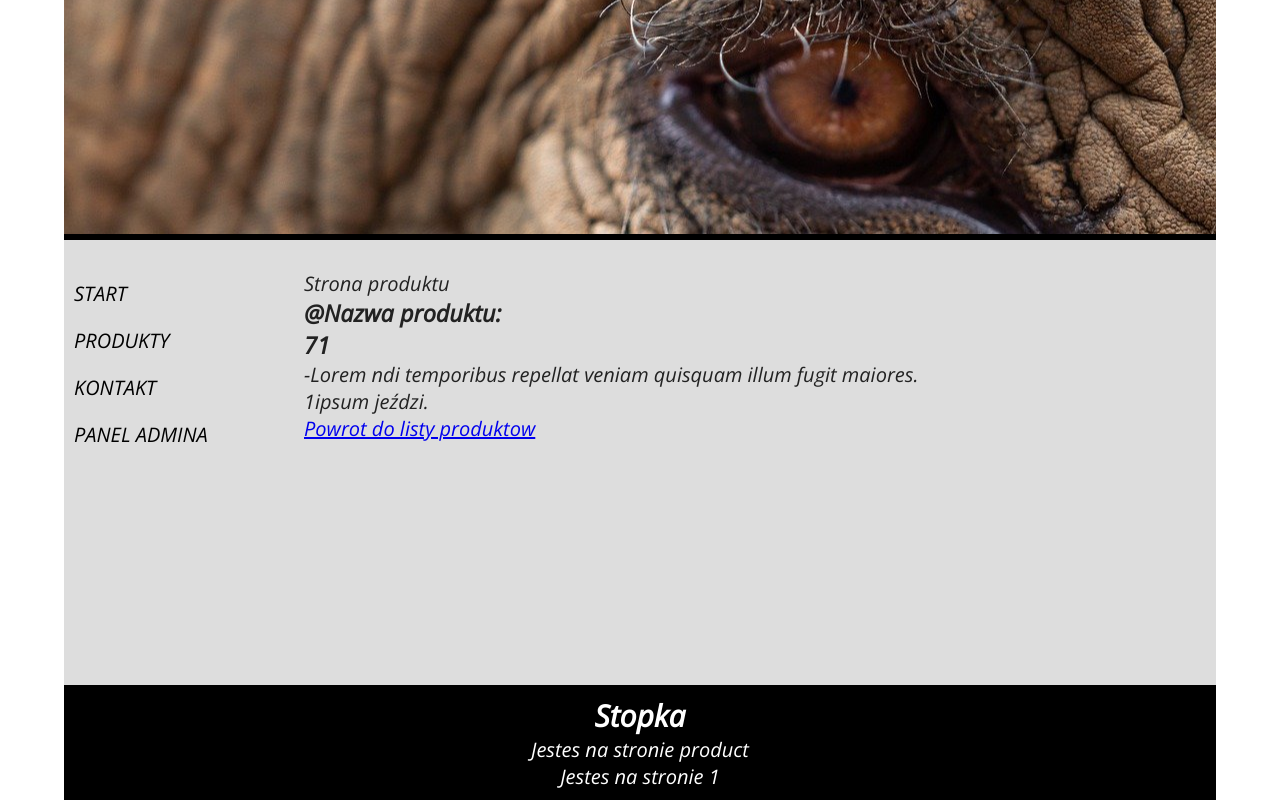
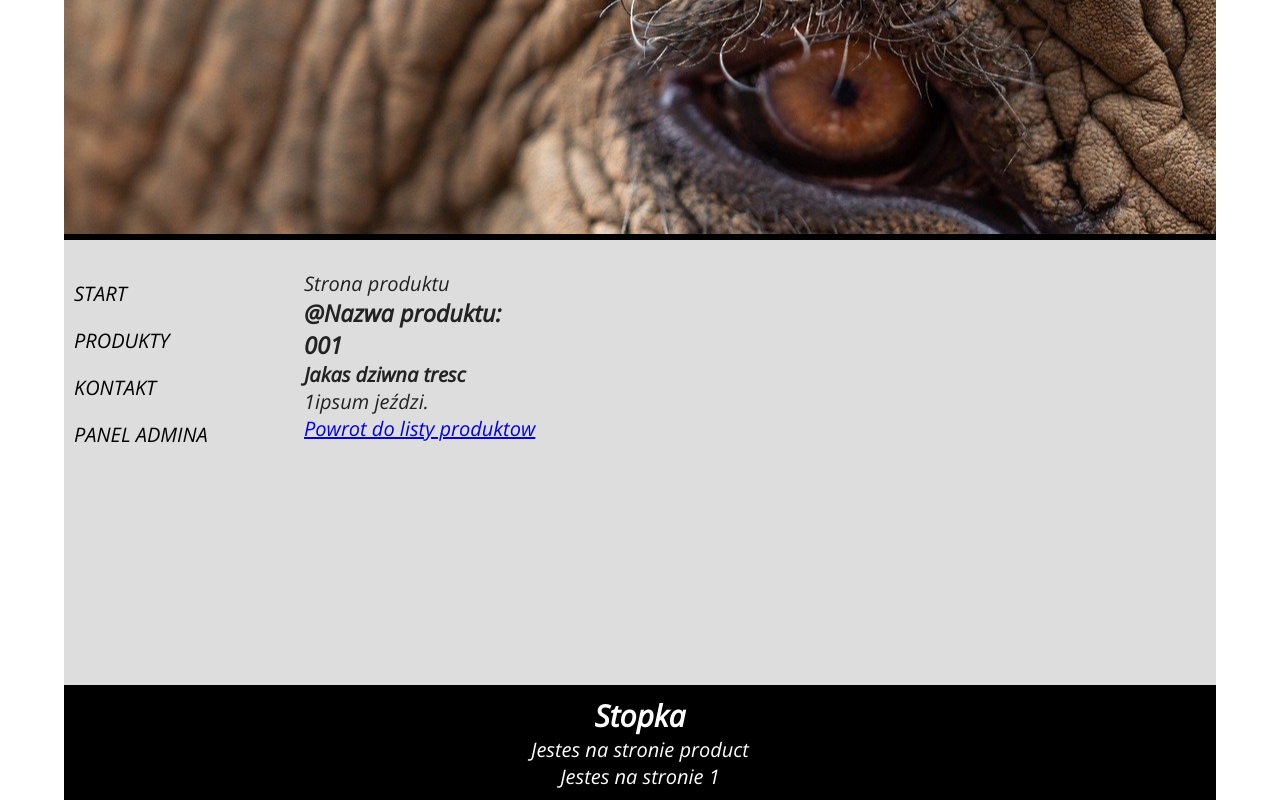
Before and after one commit to lukmul/asd, a React (Create React App) app in the folder s15-react-router-projekt/: page /product/1 in a window 1280 px wide. Built offline with nearby package versions, Linux system fonts and the light colour scheme.

Commit message:
some more ultimate changes

```diff
--- a/s15-react-router-projekt/src/components/Product.js
+++ b/s15-react-router-projekt/src/components/Product.js
@@ -4,8 +4,8 @@ const Product = (props) => {
     return (
         <article>
             <h1>@Nazwa produktu:</h1>
-            <h3>7{props.productName}</h3>
-            <p>-Lorem ndi temporibus repellat veniam quisquam illum fugit maiores.</p>
+            <h3>00{props.productName}</h3>
+            <h4>Jakas dziwna tresc</h4>
             <p>{props.productName}ipsum jeździ.</p>
         </article>
 
```
